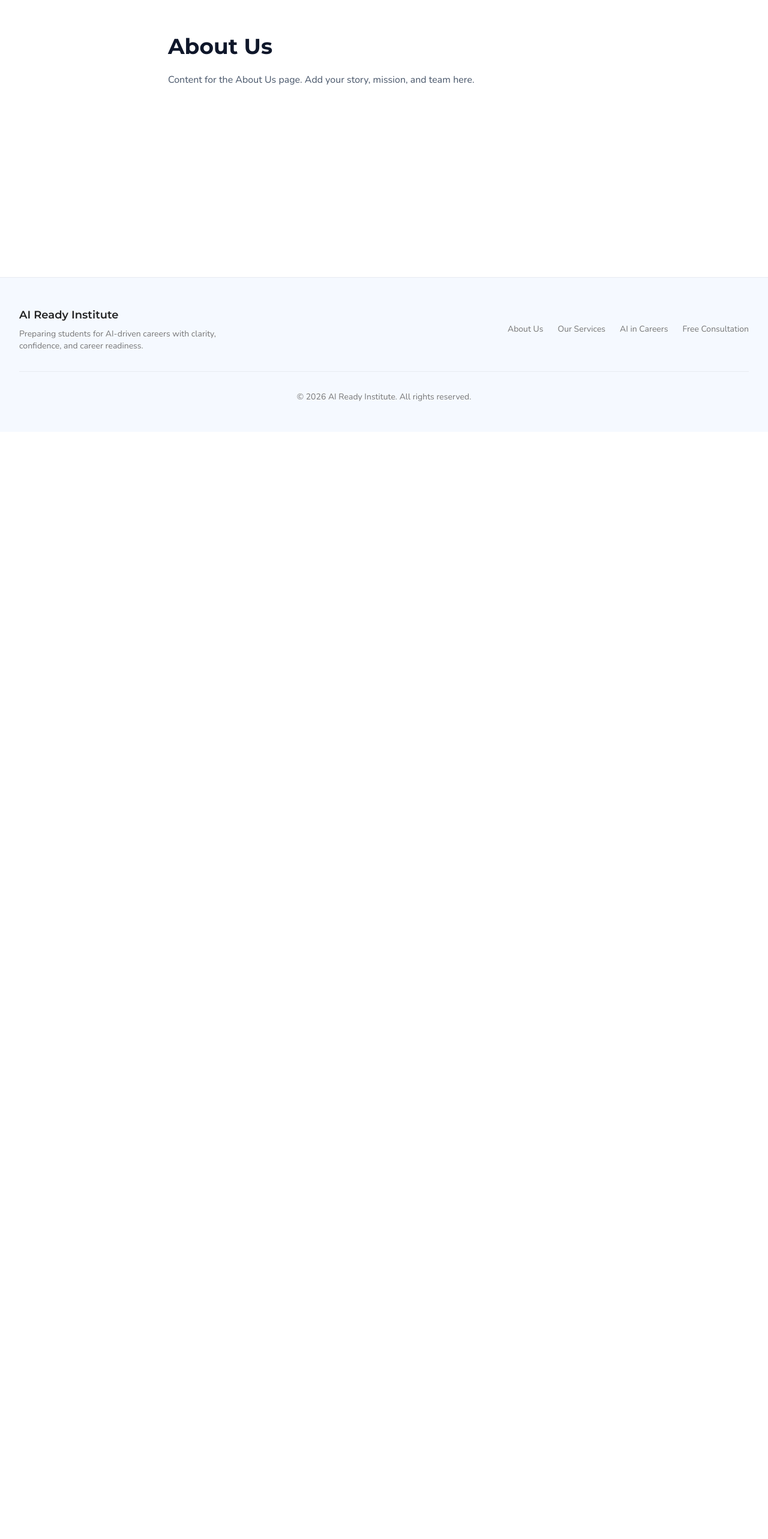
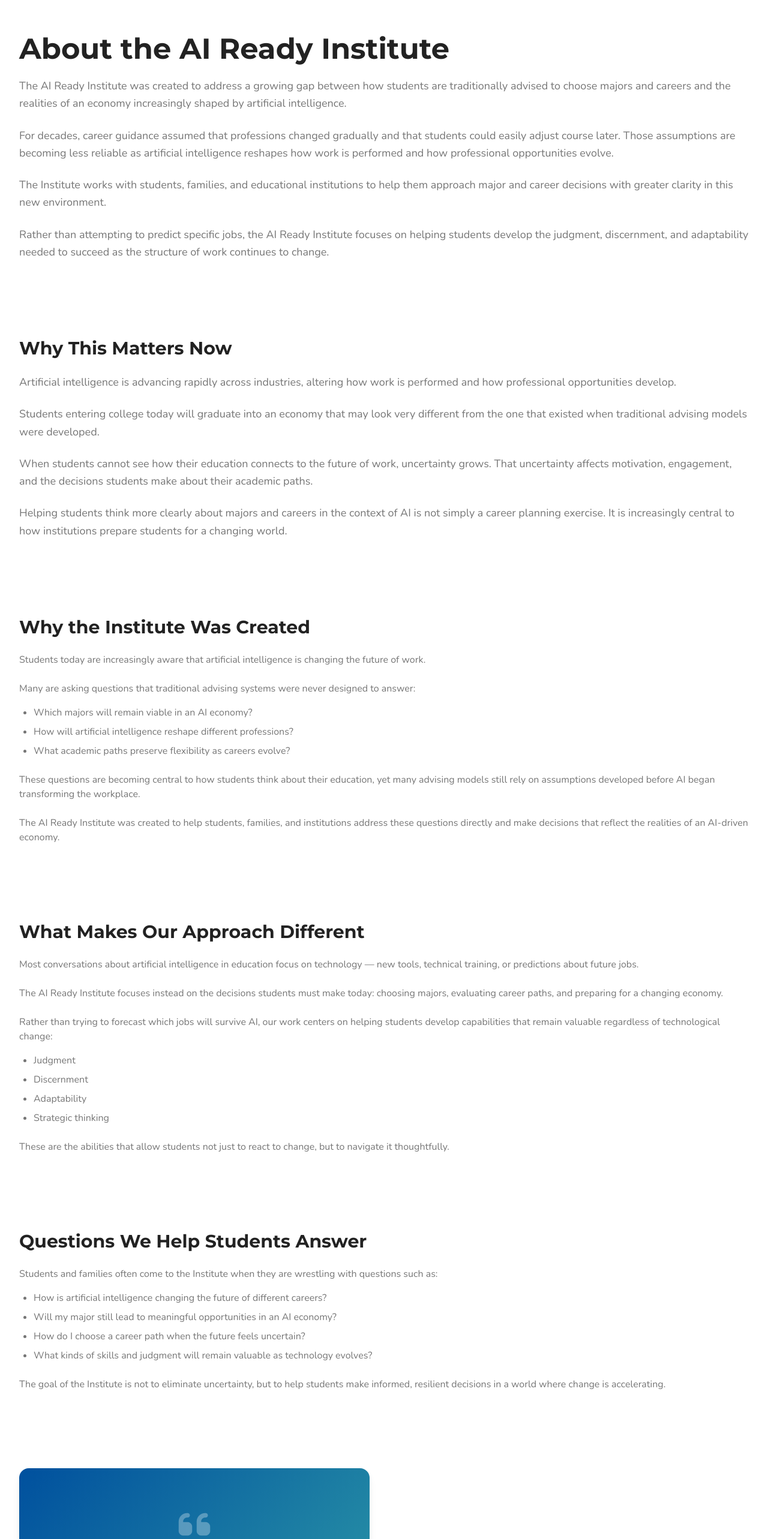
Before and after one commit to johnmoney/aiready-nextjs, a Next.js app: page /about in a window 1280 px wide. Shown: the part 80-2646 px from the top of the page at 60% size. Before the commit the page ends 800 px from the top, so only its background shows below. Built offline with nearby package versions, Linux system fonts and the light colour scheme.

Commit message:
update about

```diff
--- a/app/about/page.tsx
+++ b/app/about/page.tsx
@@ -1,10 +1,160 @@
+// app/about/page.tsx
+import Image from 'next/image';
+import Pill from '@/components/Pill';
+
 export default function AboutPage() {
   return (
-    <div className="mx-auto max-w-3xl px-4 py-16 sm:px-6">
-      <h1 className="text-4xl font-bold text-slate-900">About Us</h1>
-      <p className="mt-6 text-slate-600">
-        Content for the About Us page. Add your story, mission, and team here.
-      </p>
-    </div>
+    <>
+      {/* Hero */}
+      <section className="mx-auto max-w-7xl px-4 py-16 sm:px-6 lg:px-8">
+        <h1 className="font-heading text-4xl font-bold leading-tight text-dark-text sm:text-5xl">
+          About the AI Ready Institute
+        </h1>
+        <p className="mt-6 text-lg leading-relaxed text-gray-text">
+  The AI Ready Institute was created to address a growing gap between how students are traditionally advised to choose majors and careers and the realities of an economy increasingly shaped by artificial intelligence.
+        </p>
+        <p className="mt-6 text-lg leading-relaxed text-gray-text">
+  For decades, career guidance assumed that professions changed gradually and that students could easily adjust course later. Those assumptions are becoming less reliable as artificial intelligence reshapes how work is performed and how professional opportunities evolve.
+        </p>
+        <p className="mt-6 text-lg leading-relaxed text-gray-text">
+  The Institute works with students, families, and educational institutions to help them approach major and career decisions with greater clarity in this new environment.
+        </p>
+        <p className="mt-6 text-lg leading-relaxed text-gray-text">
+  Rather than attempting to predict specific jobs, the AI Ready Institute focuses on helping students develop the judgment, discernment, and adaptability needed to succeed as the structure of work continues to change.
+        </p>
+      </section>
+
+      {/* Why This Matters Now */}
+      <section className="mx-auto max-w-7xl px-4 py-16 sm:px-6 lg:px-8">
+        <h2 className="font-heading text-3xl font-bold text-dark-text">
+          Why This Matters Now
+        </h2>
+        <p className="mt-6 text-lg leading-relaxed text-gray-text">
+          Artificial intelligence is advancing rapidly across industries, altering how work is performed and how professional opportunities develop.
+        </p>
+        <p className="mt-6 text-lg leading-relaxed text-gray-text">
+          Students entering college today will graduate into an economy that may look very different from the one that existed when traditional advising models were developed.
+        </p>
+        <p className="mt-6 text-lg leading-relaxed text-gray-text">
+          When students cannot see how their education connects to the future of work, uncertainty grows. That uncertainty affects motivation, engagement, and the decisions students make about their academic paths.
+        </p>
+        <p className="mt-6 text-lg leading-relaxed text-gray-text">
+          Helping students think more clearly about majors and careers in the context of AI is not simply a career planning exercise. It is increasingly central to how institutions prepare students for a changing world.
+        </p>
+      </section>
+
+      {/* Why the Institute Was Created */}
+      <section className="mx-auto max-w-7xl px-4 py-16 sm:px-6 lg:px-8">
+        <h2 className="font-heading text-3xl font-bold text-dark-text">
+          Why the Institute Was Created
+        </h2>
+        <p className="mt-6 text-gray-text">
+          Students today are increasingly aware that artificial intelligence is changing the future of work.
+        </p>
+        <p className="mt-6 text-gray-text">
+          Many are asking questions that traditional advising systems were never designed to answer:
+        </p>
+        <ul className="mt-4 list-disc pl-6 text-gray-text space-y-2">
+          <li>Which majors will remain viable in an AI economy?</li>
+          <li>How will artificial intelligence reshape different professions?</li>
+          <li>What academic paths preserve flexibility as careers evolve?</li>
+        </ul>
+        <p className="mt-6 text-gray-text">
+          These questions are becoming central to how students think about their education, yet many advising models still rely on assumptions developed before AI began transforming the workplace.
+        </p>
+        <p className="mt-6 text-gray-text">
+          The AI Ready Institute was created to help students, families, and institutions address these questions directly and make decisions that reflect the realities of an AI-driven economy.
+        </p>
+      </section>
+
+      {/* Why the Institute Was Created */}
+      <section className="mx-auto max-w-7xl px-4 py-16 sm:px-6 lg:px-8">
+        <h2 className="font-heading text-3xl font-bold text-dark-text">
+          What Makes Our Approach Different
+        </h2>
+        <p className="mt-6 text-gray-text">
+          Most conversations about artificial intelligence in education focus on technology — new tools, technical training, or predictions about future jobs.
+        </p>
+        <p className="mt-6 text-gray-text">
+          The AI Ready Institute focuses instead on the decisions students must make today: choosing majors, evaluating career paths, and preparing for a changing economy.
+        </p>
+        <p className="mt-6 text-gray-text">
+          Rather than trying to forecast which jobs will survive AI, our work centers on helping students develop capabilities that remain valuable regardless of technological change:
+        </p>
+        <ul className="mt-4 list-disc pl-6 text-gray-text space-y-2">
+          <li>Judgment</li>
+          <li>Discernment</li>
+          <li>Adaptability</li>
+          <li>Strategic thinking</li>
+        </ul>
+        <p className="mt-6 text-gray-text">
+          These are the abilities that allow students not just to react to change, but to navigate it thoughtfully.
+        </p>
+      </section>
+
+      {/* Questions We Help Students Answer */}
+      <section className="mx-auto max-w-7xl px-4 py-16 sm:px-6 lg:px-8">
+        <h2 className="font-heading text-3xl font-bold text-dark-text">
+          Questions We Help Students Answer
+        </h2>
+        <p className="mt-6 text-gray-text">
+            Students and families often come to the Institute when they are wrestling with questions such as:
+        </p>
+        <ul className="mt-4 list-disc pl-6 text-gray-text space-y-2">
+            <li>How is artificial intelligence changing the future of different careers?</li>
+            <li>Will my major still lead to meaningful opportunities in an AI economy?</li>
+            <li>How do I choose a career path when the future feels uncertain?</li>
+            <li>What kinds of skills and judgment will remain valuable as technology evolves?</li>
+        </ul>
+        <p className="mt-6 text-gray-text">
+            The goal of the Institute is not to eliminate uncertainty, but to help students make informed, resilient decisions in a world where change is accelerating.
+        </p>
+      </section>
+
+
+      {/* Founder */}
+      <section className="mx-auto max-w-7xl px-4 py-16 sm:px-6 lg:px-8">
+        <div className="grid items-center gap-12 lg:grid-cols-2">
+          <div className="relative overflow-hidden rounded-2xl shadow-lg">
+      <section className="bg-gradient-to-br from-primary to-accent2 px-4 py-16 text-light-text sm:px-6">
+        <div className="mx-auto max-w-4xl text-center">
+          <i className="fa-solid fa-quote-left text-6xl text-white/30 mb-6" aria-hidden="true" />
+          <blockquote className="font-heading text-2xl font-medium leading-relaxed">
+            “Students today are making major and career decisions in a world that is changing faster than our advising systems were designed for.
+            <br /><br />
+            The goal of the AI Ready Institute is to help students develop the judgment needed to navigate that uncertainty thoughtfully.”
+          </blockquote>
+          <p className="mt-8 text-xl font-semibold">
+            Karina Money
+          </p>
+          <p className="text-lg text-white/80">
+            Founder, AI Ready Institute
+          </p>
+        </div>
+      </section>
+
+          </div>
+          <div>
+            <Pill
+              title="Founder"
+              icon="fa-user-tie"
+              accentVar="accent2"
+            />
+            <h2 className="mt-6 font-heading text-3xl font-bold text-dark-text">
+              Karina Money, EdD
+            </h2>
+            <p className="mt-4 text-gray-text">
+              The AI Ready Institute was founded by Karina Money, EdD, an advisor and strategist focused on how artificial intelligence is reshaping major and career decisions for students.
+            </p>
+            <p className="mt-6 text-gray-text">
+              Through her work with students, families, and educators, she observed a widening gap between traditional career guidance and the rapidly changing nature of work. The Institute was created to help bridge that gap and support more thoughtful decision-making about education and career paths.
+            </p>
+            <p className="mt-6 text-gray-text">
+              Karina is also the author of <span className="font-semibold">What’s Your Major? AI Doesn’t Care</span>, a book exploring how students and institutions can rethink major and career decisions in the context of artificial intelligence.
+            </p>
+          </div>
+        </div>
+      </section>
+    </>
   );
 }
```
